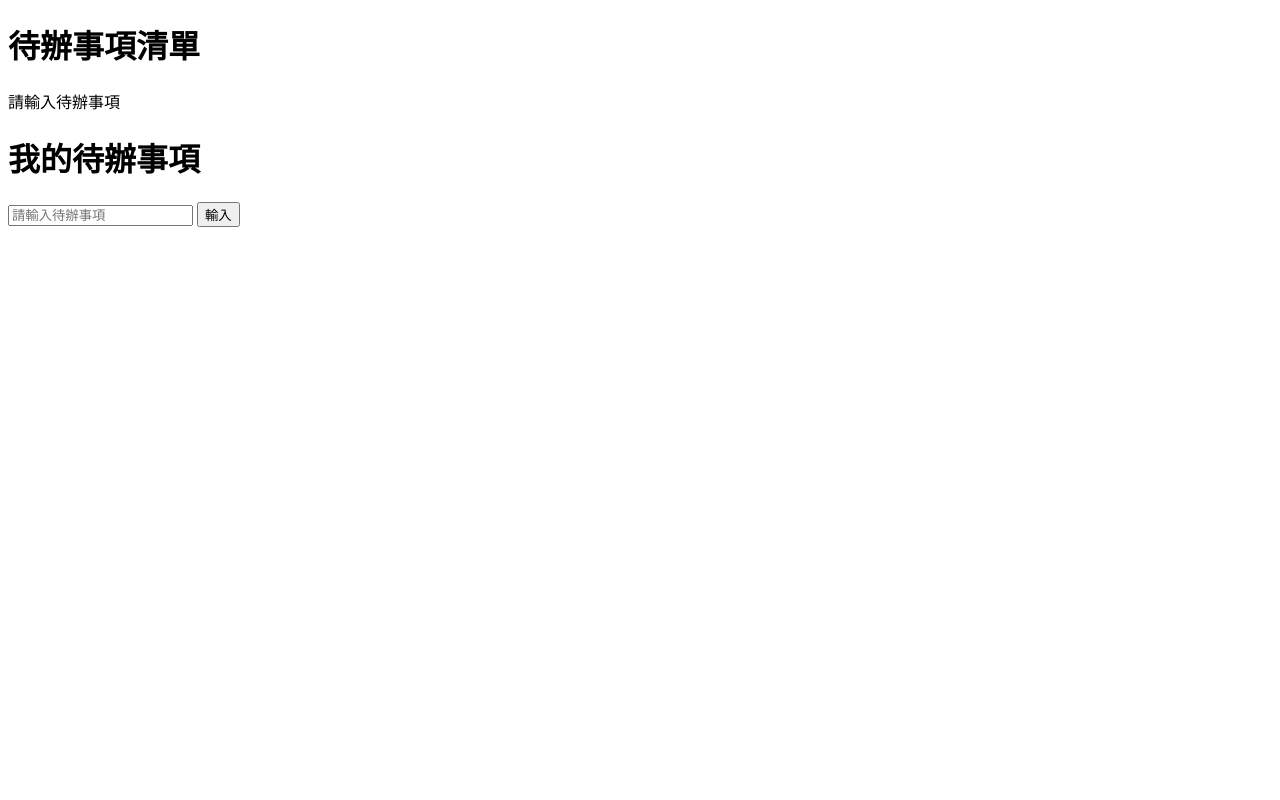
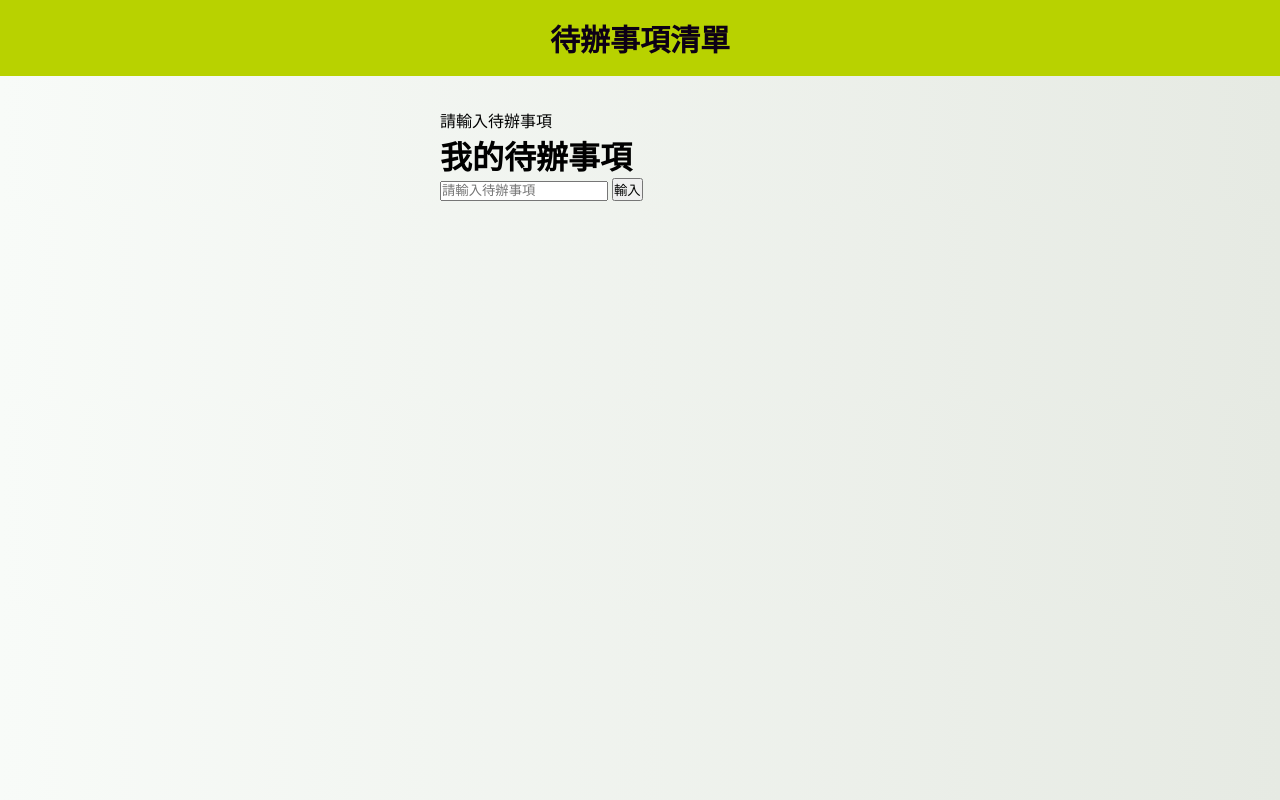
Before and after one commit to hanaoh/ToDoList_myself, a plain HTML site: page index.html in a window 1280 px wide. Drawn offline with nearby package versions, Linux system fonts and the light colour scheme.

Commit message:
完成app.js與創建初期style.css

```diff
--- a/app.js
+++ b/app.js
@@ -15,7 +15,7 @@ function render(todoData){
 
     for (var i = 0; i < todoData.length; i++){
         HTML = HTML + `
-        <li>
+        <li id="${todoData[i].id}">
             <span class="delete">
                 刪除
             </span>
@@ -23,6 +23,8 @@ function render(todoData){
             ${moment(todoData[i].createdAt).format("MM/DD hh:mm")}
         </li>`;
     };
+
+    $("ul").empty();
 
     $ul.append(HTML);
 };
@@ -49,13 +51,12 @@ $("#addTodoBtn").on("click", function(event){
 
     // $("ul").append(`<li>${newTodoText} ${moment().format("MM/DD hh:mm")}</li>`);
     var newTodoData = {
+        id: uuid(),
         content: newTodoText,
         createdAt: moment().valueOf()
     };
 
     todoData.push(newTodoData);
-
-    $("ul").empty();
 
     render(todoData);
 
@@ -63,5 +64,12 @@ $("#addTodoBtn").on("click", function(event){
 });
 
 $("ul").on("click", ".delete", function(){
-    $(this).parent("li").remove();
+    var idToDelete = $(this).parent("li").attr("id");
+
+    todoData = todoData.filter(function(todo){
+        if(todo.id === idToDelete) return false;
+        else return true;
+    });
+
+    render(todoData);
 });
--- a/index.html
+++ b/index.html
@@ -6,20 +6,22 @@
     <meta http-equiv="X-UA-Compatible" content="ie=edge">
     <title>ToduList</title>
 
+    <link rel="stylesheet" href="./style.css">
     <script
   src="https://code.jquery.com/jquery-3.3.1.min.js"
   integrity="sha256-FgpCb/KJQlLNfOu91ta32o/NMZxltwRo8QtmkMRdAu8="
   crossorigin="anonymous"></script>
   <script src="./moment.js"></script>
+  <script src="https://cdnjs.cloudflare.com/ajax/libs/node-uuid/1.4.8/uuid.js"></script>
 </head>
 <body>
     <!-- 網頁標題 -->
-    <div id="header">
-        <h1>待辦事項清單</h1>
+    <div class="header">
+        <h1 class="header__title">待辦事項清單</h1>
     </div>
 
     <!-- 待辦事項輸入及顯示區 -->
-    <div id="main">
+    <div class="container">
         <p>請輸入待辦事項</p>
         <h1>我的待辦事項</h1>
 
--- /dev/null
+++ b/style.css
@@ -0,0 +1,29 @@
+/* 全體選擇器 */
+*{
+    margin: 0;
+    padding: 0;
+    font-family: "Microsoft JhengHei";
+}
+
+/* 標籤選擇器 */
+body{
+    background: linear-gradient(to right,#f8fbf8,#e6eae3);
+}
+
+/* 其他選擇器 */
+.header{
+    background: #b8d200;
+    color: #0d0015;
+    padding: 16px;
+    margin-bottom: 32px;
+    text-align: center;
+}
+
+.header__title{
+    font-size: 30px;
+}
+
+.container{
+    max-width: 400px;
+    margin: 0 auto;
+}
```
